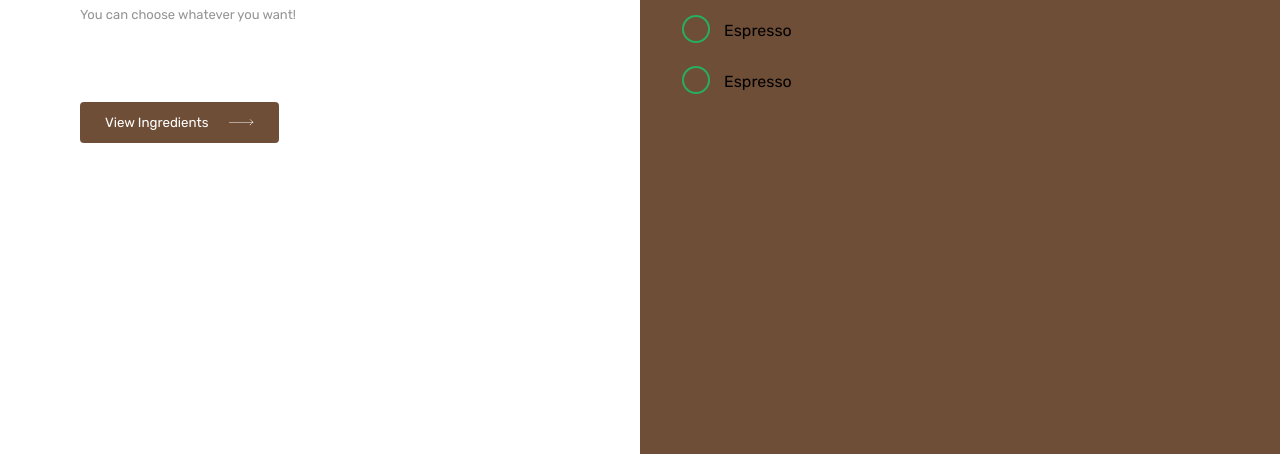
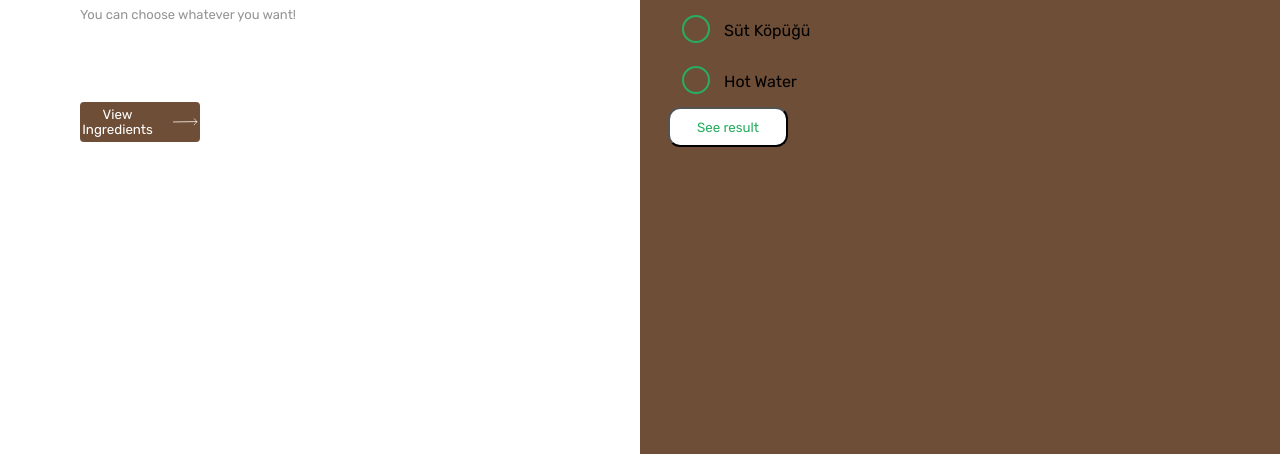
Before and after one commit to malizkl/coffee-ui2, a plain HTML site: page index.html in a window 1280 px wide. Shown: the part 346-800 px from the top of the page. Drawn offline with Linux system fonts and the light colour scheme.

Commit message:
added jenkinsfile

```diff
--- a/index.html
+++ b/index.html
@@ -63,13 +63,21 @@
 
                 <div class="group">
                     <input type="checkbox" id="sketch2" />
-                    <label for="sketch2">Espresso</label>
+                    <label for="sketch2">Süt Köpüğü</label>
                 </div>
 
                 <div class="group">
                     <input type="checkbox" id="sketch3" />
-                    <label for="sketch3">Espresso</label>
+                    <label for="sketch3">Hot Water</label>
                 </div>
+
+
+                <button type="button">See result</button>
+
+
+
+
+
 
 
 
--- a/style.css
+++ b/style.css
@@ -211,3 +211,14 @@
     top: -6px;
     border-radius: 50%;
   }
+
+
+  button{
+      border-radius: 12px;
+      color: #27ae60;
+      background: #fff;
+      height: 40px;
+      width: 120px;
+      text-align: center;
+      justify-content: center;
+  }
```
Also changed, not shown: main.js (added, +10 -0 lines), 1 other file.
